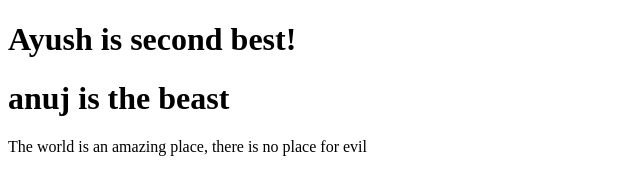
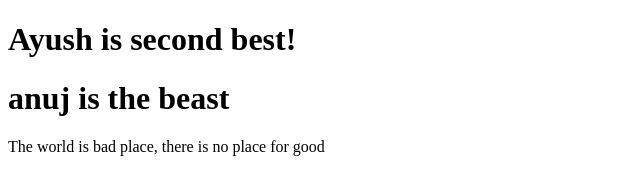
Before and after one commit to itsayusshh/expert-octo-robot, a plain HTML site: page index.html in a window 1280 px wide. Shown: the full height of the page, 0-640 px from the left. Drawn offline with Linux system fonts and the light colour scheme.

Commit message:
add goodness to th world

```diff
--- a/index.html
+++ b/index.html
@@ -8,6 +8,6 @@
   <body>
     <h1>Ayush is second best!</h1>
     <h1>anuj is the beast</h1>
-    <p>The world is an amazing place, there is no place for evil</p>
+    <p>The world is bad place, there is no place for good</p>
   </body>
 </html>
```
